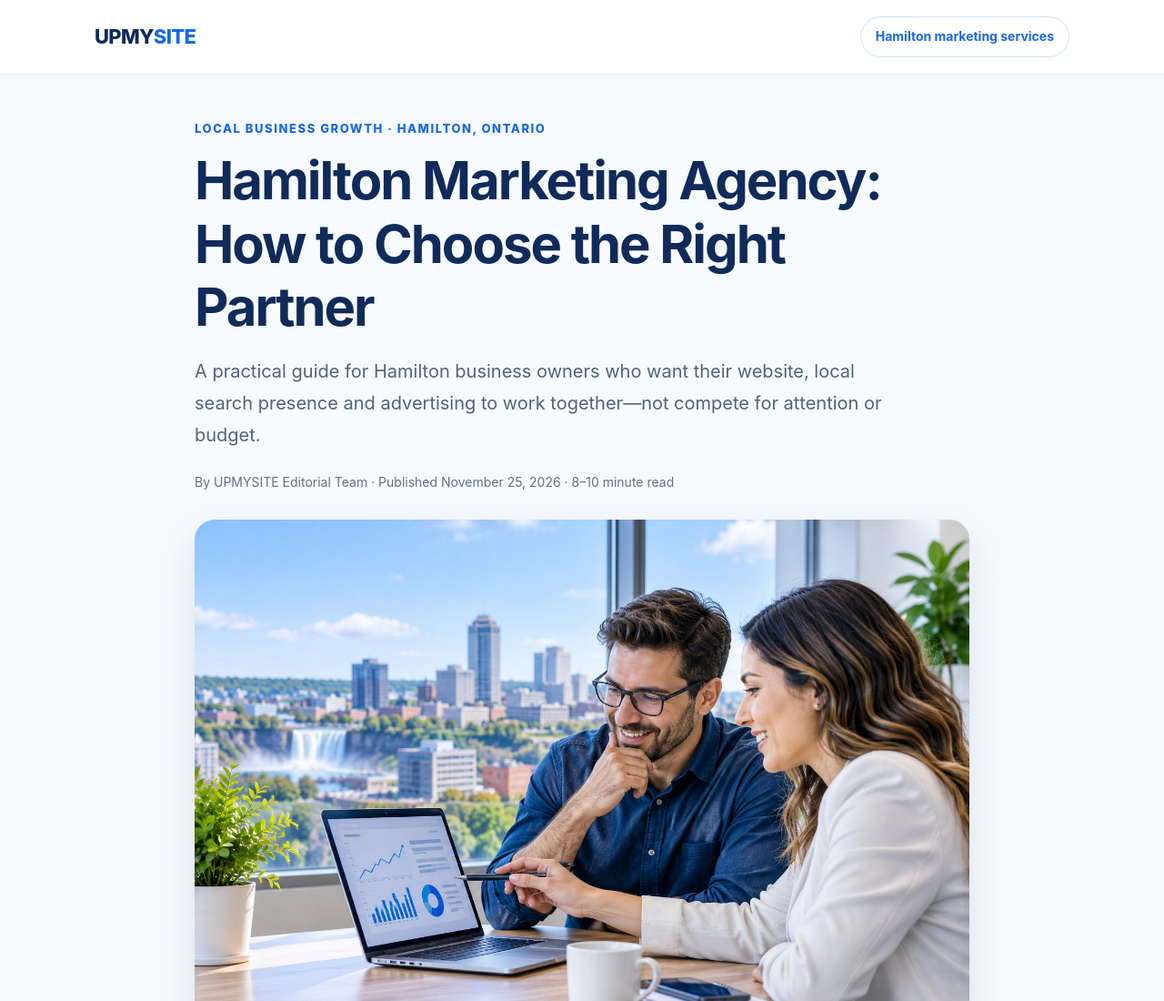
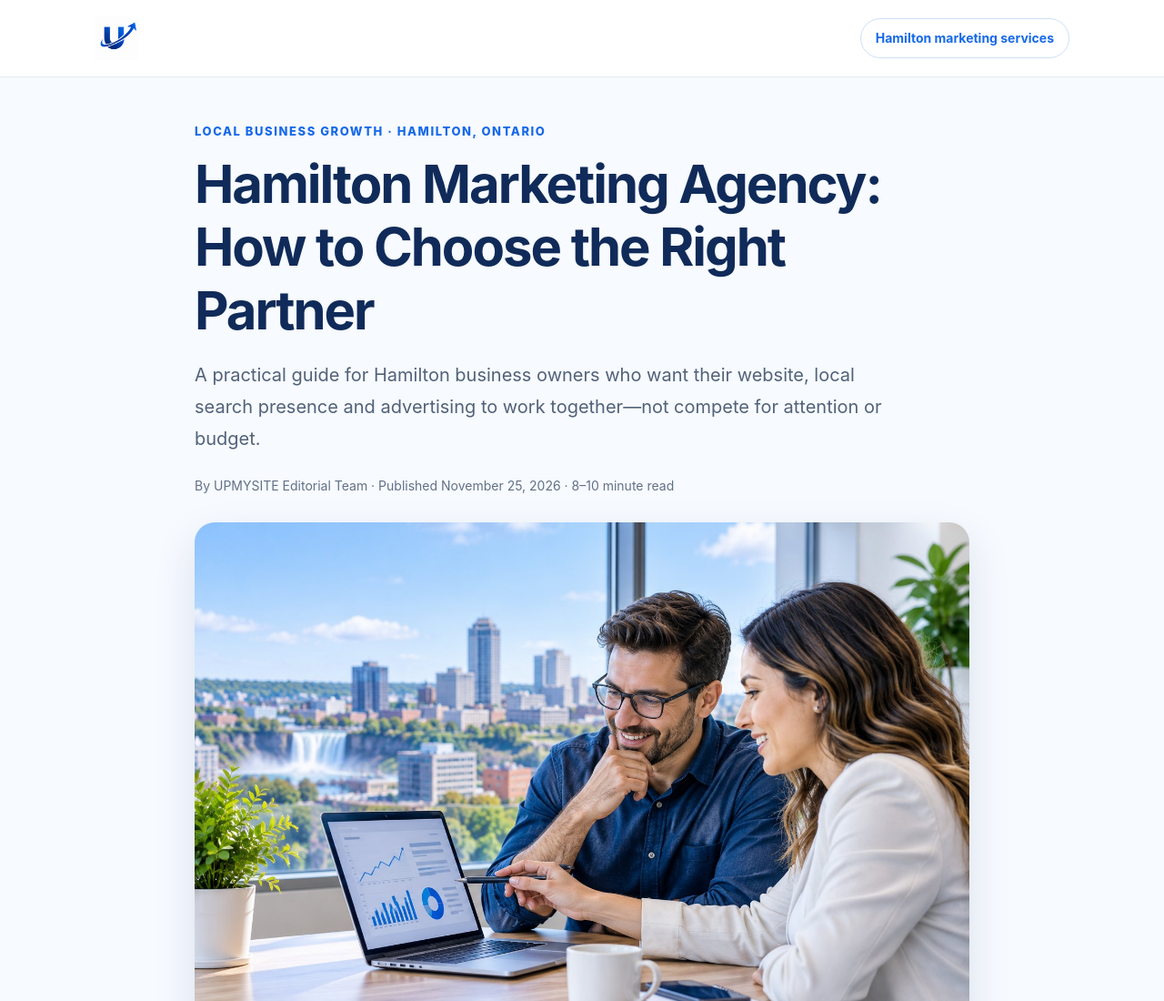
Before and after one commit to upmysitetechca/upmysite, a plain HTML site: page hamilton-marketing-agency.html in a window 1280 px wide. Shown: the top 1100 px of the page at 91% size. Drawn offline with Linux system fonts and the light colour scheme.

Commit message:
Update hamilton-marketing-agency.html

```diff
--- a/hamilton-marketing-agency.html
+++ b/hamilton-marketing-agency.html
@@ -2,17 +2,10 @@
 <html lang="en-CA">
 <head>
   <meta charset="utf-8">
-
-
-
- <link rel="icon" type="image/png" href="UpMySite Rising Arrow Logo.png">
-<link rel="shortcut icon" type="image/png" href="UpMySite Rising Arrow Logo.png">
-<link rel="apple-touch-icon" href="UpMySite Rising Arrow Logo.png">
-
-
-
-
-
+  <!-- UpMySite favicon and Apple touch icon -->
+  <link rel="icon" type="image/png" href="UpMySite%20Rising%20Arrow%20Logo.png">
+  <link rel="shortcut icon" type="image/png" href="UpMySite%20Rising%20Arrow%20Logo.png">
+  <link rel="apple-touch-icon" href="UpMySite%20Rising%20Arrow%20Logo.png">
 
   <meta name="viewport" content="width=device-width, initial-scale=1">
   <title>Hamilton Marketing Agency: How to Choose the Right Partner | UPMYSITE</title>
@@ -81,7 +74,12 @@
 <body>
 <header class="site-header">
   <div class="header-inner">
-    <a class="brand" href="https://www.upmysite.ca/" aria-label="UPMYSITE home">UPMY<span>SITE</span></a>
+    <a href="https://www.upmysite.ca/" aria-label="Visit UpMySite homepage" style="display:inline-flex;align-items:center;text-decoration:none">
+      <img src="UpMySite%20Rising%20Arrow%20Logo.png"
+           alt="UpMySite"
+           width="190" height="48"
+           style="height:48px;width:auto;max-width:190px;object-fit:contain;display:block">
+    </a>
     <a class="header-cta" href="https://www.upmysite.ca/locations/hamilton-digital-marketing-agency/">Hamilton marketing services</a>
   </div>
 </header>
```
